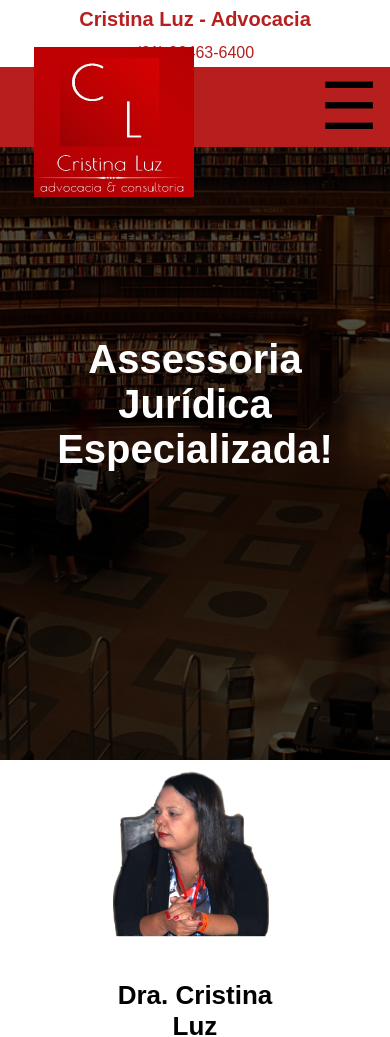
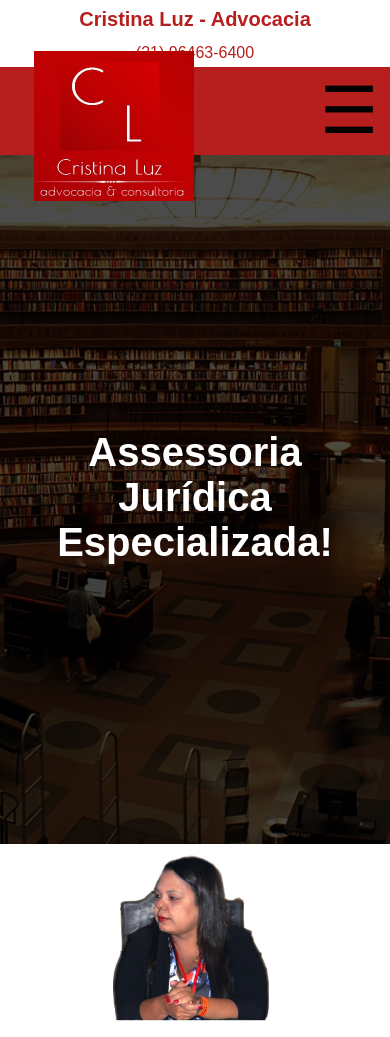
Before and after one commit to agencia-cptech/site-advogada, a website: page index.html in a window 390 px wide. Shown: the top 1037 px of the page. Drawn offline with Linux system fonts and the light colour scheme.

Commit message:
ajustes na altura dos blocos

```diff
--- a/index.html
+++ b/index.html
@@ -42,16 +42,19 @@
 					</script>
 				</nav>
 			</div>
-			<div class="header__blockBackground">
-				<div class="headerBlockBackground__transparent">
-					<div class="headerBlockBackground__info">
-						<h1 class="headerBlockBackground__title">Assessoria Jurídica Especializada!</h1>
-					</div>
-				</div>
-			</div>
+
 			<!-- 	<a class="bootom" href="https://api.whatsapp.com/send?l=pt&phone=5521964636400" target="_blank"><img src="assets/image/whatsicon2.png" style="width: 80px; height: auto; position:fixed; bottom: 10px; right: 18px;" data-selector="img"></a> -->
 		</header>
 		<main>
+			<header>
+				<div class="header__blockBackground">
+					<div class="headerBlockBackground__transparent">
+						<div class="headerBlockBackground__info">
+							<h1 class="headerBlockBackground__title">Assessoria Jurídica Especializada!</h1>
+						</div>
+					</div>
+				</div>
+			</header>
 			<section id="about" class="main__firstSecond">
 				<div class="firstSecond__block">
 					<h1 class="firstSecond__title">Dra. Cristina Luz</h1>
--- a/style.css
+++ b/style.css
@@ -5,8 +5,12 @@
 	font-family: 'Montserrat', sans-serif;
 }
 #header{
-	width: 100%,
-	height: 100vh;
+	width: 100%;
+	height: 150px;
+	position: sticky;
+	top: 0;
+
+	/*background: blue;*/
 }
 .header__blockWhite{
 	width: 100%;
@@ -31,8 +35,6 @@
 .header__fixed{
 	width: 100%;
 	height: 29vh;
-	position: fixed;
-	top: 0;
 }
 #nav{
 	width: 100%
@@ -71,7 +73,7 @@
 /**/
 
 .header__blockBackground{
-	height: 100vh;
+	height: calc(100vh - 150px);
 	background-size: cover;
 	background-position: center;
 	background-image: url("assets/image/headerfundo.jpg");
@@ -79,7 +81,7 @@
 }
 .headerBlockBackground__transparent{
 	width: 100%;
-	height: 100vh;
+	height: calc(100vh - 150px);
 	background: rgba(0,0,0,0.7) ;
 	display: flex;
 	align-items: center;
@@ -89,14 +91,15 @@
 .headerBlockBackground__info{
 	width: 50%;
 	height: 50vh;
-	margin-left: 11%;
+	display: flex;
+	justify-content: center;
+	align-items: center;
 
 }
 .headerBlockBackground__title{
 	text-align: center;
 	color: white;
 	font-size: 50px;
-	margin: 120px 0;
 }
 .headerBlockBackground__buttom{
 	width: 90%;
@@ -110,15 +113,15 @@
 		height: auto;
 		flex-direction: column;
 	}
-	.header__blockBackground, .headerBlockBackground__transparent{
-		height: 90vh;
-	}
 	.header__blockWhite-Title, .header__blockWhite-Contato{
 		margin: 2% 2% 5px;
 		text-align: center;
 	}
+	#header{
+		height: 150px;
+	}
 	#nav{
-		height: 80px;
+		height: 88px;
 	}
 	.nav__menuDesktop{
 		display: none;
@@ -132,8 +135,6 @@
 	.headerBlockBackground__info{
 		width: 73vw;
 		height: 250px;
-		margin: 13%;
-		margin-top: 40%;
 	}
 	.headerBlockBackground__title{
 		margin: 30px 0;
@@ -152,6 +153,9 @@
 		min-width: 50%;
 		height: 250px;
 	}
+	#header{
+		height: 141px;
+	}
 
 }
 @media(max-width: 320px){
@@ -164,10 +168,6 @@
 	}
 	.header__blockBackground, .headerBlockBackground__transparent{
 		height: 100vh;
-	}
-	.headerBlockBackground__info{
-		margin: 4%;
-		margin-top: 50%;
 	}
 
 }
@@ -293,23 +293,25 @@ main{
 }
 
 /*ATUAÇÃO ATUAÇÃO ATUAÇÃO ATUAÇÃO */
+/*.container{
 
+}*/
 .main__secondSection{
-	width: 100%;
+	width: 100%
+	width: 1024px;
 	height: auto;
 	background: #B71F1F;
 }
 .secondSection__block{
 	height: auto;
 	display: flex;
-	align-items: center;
 	justify-content: center;
 	flex-wrap: wrap;
 	padding: 30px 20px;
 }
 .secondSection__areas{
 	width: 310px;
-	height: 62vh;
+	height: auto;
 	margin: 13px 10px;
 	text-align: center;
 	display: flex;
@@ -334,9 +336,7 @@ li{
 	.secondSection__areas{
 		margin: 9px;
 	}
-	.main__secondSection{
-		height: auto;
-	}
+
 	.secondSection__areas{
 		height: 400px;
 	}
```
